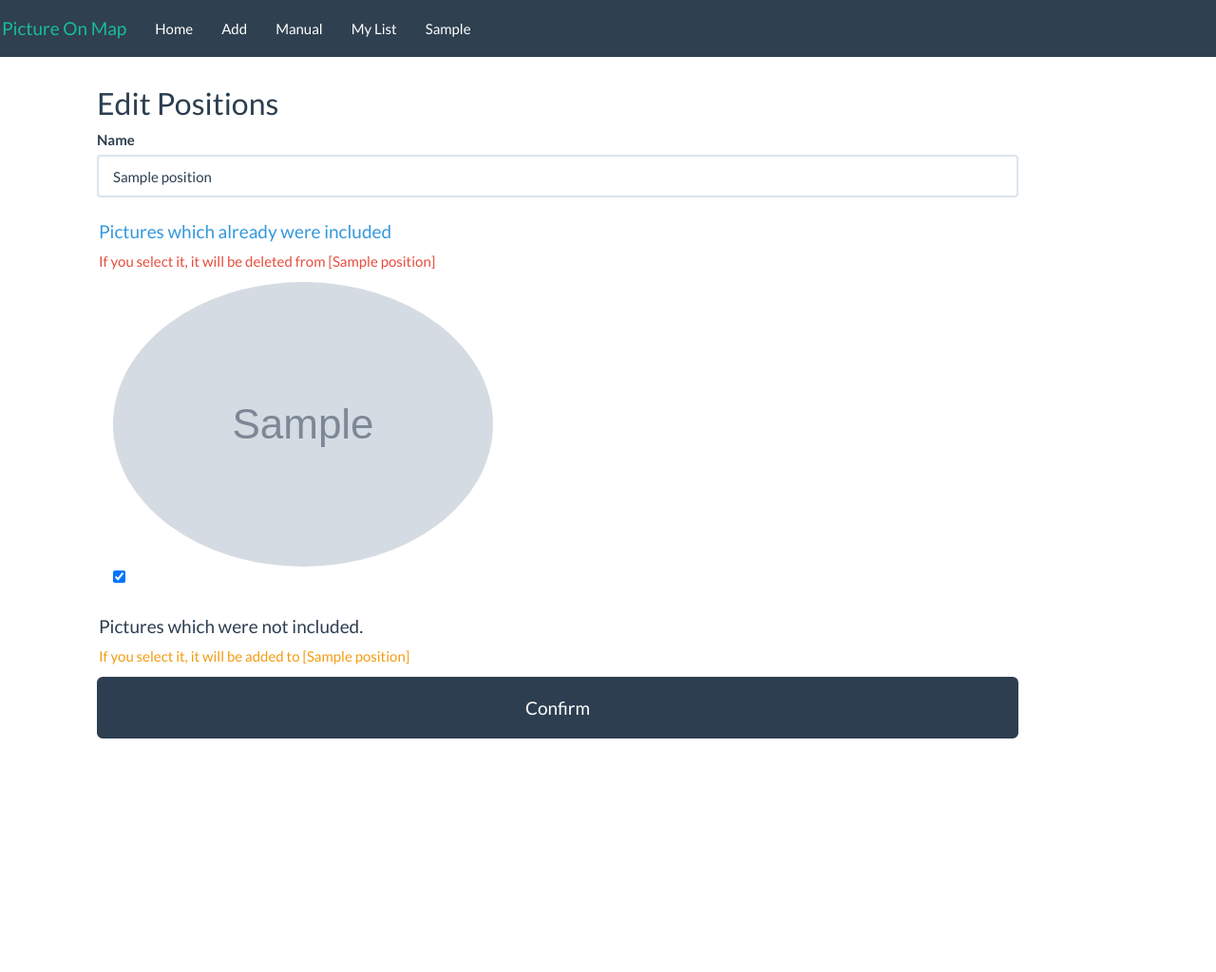
After one commit to happychallenge/allOnMap, a Django app: a page that uses onmap/templates/onmap/position_edit.html in a window 1280 px wide. The commit adds this page. Shown: the whole page at 95% size. Run offline with Django 3.2, Linux system fonts and the light colour scheme; a user stored in the database is signed in; tables that the repository leaves empty hold one stand-in row (values such as "Sample post"); grey boxes marked "Sample" are stand-in pictures; some libraries are stand-ins or nearby versions.

Commit message:
500 400 Error and Edit

```diff
--- a/allOnMap/urls.py
+++ b/allOnMap/urls.py
@@ -17,8 +17,8 @@ urlpatterns = [
     url(r'^onmap/', include('onmap.urls', namespace="onmap")),
 ]
 
-handler404 = 'ohttomobile.https.handler404'
-handler500 = 'ohttomobile.https.handler500'
+handler404 = 'allOnMap.https.handler404'
+handler500 = 'allOnMap.https.handler500'
 
 if settings.DEBUG == True:
     from django.conf.urls.static import static
--- a/onmap/admin.py
+++ b/onmap/admin.py
@@ -14,4 +14,4 @@ class PositionAdmin(admin.ModelAdmin):
 class PictureAdmin(admin.ModelAdmin):
     class Meta:
         model = Picture
-    list_display = ['id', 'name', 'locname', 'address', 'file']
+    list_display = ['id', 'name', 'locname', 'lat', 'lng', 'file']
--- a/onmap/forms.py
+++ b/onmap/forms.py
@@ -10,3 +10,12 @@ class PositionForm(forms.ModelForm):
     class Meta:
         model = Position
         fields = ['name', 'pictures', ]
+
+class PositionEditForm(forms.ModelForm):
+    name = forms.CharField(required=True,
+        widget=forms.TextInput(attrs={'placeholder': 'More than 2 words....'}))
+
+
+    class Meta:
+        model = Position
+        fields = ['name', ]
--- a/onmap/templates/onmap/partial/pos_add.html
+++ b/onmap/templates/onmap/partial/pos_add.html
@@ -2,7 +2,7 @@
 
 <div class="container-fluid">
   <div class="row">
-      <div class="col-sm-offset-2 col-sm-8">
+      <div class="col-sm-offset-1 col-sm-10">
           <div class="user-title">
             <h2 class="form-title"> {% trans "Add Picture" %} </h2>
           </div>
--- /dev/null
+++ b/onmap/templates/onmap/position_edit.html
@@ -0,0 +1,72 @@
+{% extends "base.html" %}
+{% load static  %}
+
+
+{% block css %}
+<link href="{% static 'css/picture.css' %}" rel="stylesheet" >
+<style>
+.container{
+  margin-left: 2px;
+  margin-right: 2px;
+  padding: 0px;
+}
+</style>
+{% endblock css %}
+
+
+{% block main %}
+
+{% load i18n bootstrap3 %}
+
+<div class="container">
+  <div class="row">
+      <div class="col-sm-offset-1 col-sm-10">
+          <div class="user-title">
+            <h2 class="form-title"> {% trans "Edit Positions" %} </h2>
+          </div>
+          <div class="body">
+            <form action="" method="post" id="form-post">
+
+              {% csrf_token %}
+              {% bootstrap_form form %}
+
+              <div class="container">
+                <h4 class="text-info">Pictures which already were included </h4>
+                <p class="text-danger">If you select it, it will be deleted from [{{form.instance.name}}] </p>
+                {% for picture in pictures %}
+                  <div class="col-xs-3 col-sm-3 col-md-2 justify-content-between">
+                    <img class="ratio img-circle" src="{{picture.file.url}}" alt="{{picture.name}}" /> <br>
+                    <input class="form-check-input position-static" type="checkbox" name="add_pictures" checked value="{{picture.id}}">
+                  </div>
+                {% endfor %}
+
+              </div>
+
+              <div class="container" style="height: 20px"></div>
+
+              <div class="container">
+                <h4 class="">Pictures which were not included. </h4>
+                <p class="text-warning">If you select it, it will be added to [{{form.instance.name}}] </p>
+                {% for picture in notpictures %}
+                  <div class="col-xs-3 col-sm-3 col-md-2 justify-content-between">
+                    <img class="ratio img-circle" src="{{picture.file.url}}" alt="{{picture.name}}" /> <br>
+                    <input class="form-check-input position-static" type="checkbox" name="add_pictures" value="{{picture.id}}">
+                  </div>
+                {% endfor %}
+              </div>
+              <input type="submit" id="btn_ok" class="btn btn-lg btn-primary btn-block" value="Confirm" />
+            </form>
+          </div>
+      </div>
+      <div class="dummy"></div>
+  </div>
+</div>
+
+{% endblock main %}
+
+
+{% block javascript %}
+
+<script src="{% static 'js/pictureadd.js' %}"></script>
+
+{% endblock javascript %}
--- a/onmap/templates/onmap/position_mylist.html
+++ b/onmap/templates/onmap/position_mylist.html
@@ -1,6 +1,5 @@
 {% extends "base.html" %}
 {% load static bootstrap3 i18n %}
-
 
 {% block css %}
 
--- a/onmap/urls.py
+++ b/onmap/urls.py
@@ -5,6 +5,8 @@ from . import views
 urlpatterns = [
     url(r'^$', views.home, name="index"),
     url(r'^add/$', views.add, name="add"),
+    url(r'^edit/(?P<slug>[-\w]+)/$', views.edit, name="edit"),
+    url(r'^delete/(?P<slug>[-\w]+)/$', views.delete, name="delete"),
     url(r'^privacy/$', views.privacy, name="privacy"),
     url(r'^manual/$', views.manual, name="manual"),
     url(r'^mylist/$', views.mylist, name="mylist"),
--- a/onmap/views.py
+++ b/onmap/views.py
@@ -4,7 +4,7 @@ from PIL import Image
 from .getGPS import get_lat_lon_dt
 from .adjust_location import transform
 from .models import Position, Picture
-from .forms import PositionForm
+from .forms import PositionForm, PositionEditForm
 
 # Create your views here.
 def home(request):
@@ -32,6 +32,47 @@ def detail(request, slug):
     else:
         context = {'position': position, 'china': False}
     return render(request, "onmap/position_detail.html", context)
+
+@login_required
+def edit(request, slug):
+    position = Position.objects.prefetch_related('pictures').get(slug=slug)
+    user = request.user
+    add_picture_set = []
+
+    if request.method == "POST":
+        form = PositionEditForm(request.POST, instance=position)
+        if form.is_valid():
+            position = form.save()
+
+            add_pictures = request.POST.getlist('add_pictures')
+            print("Picture ID : ", add_pictures)
+
+            for picture_id in add_pictures:
+                picture = get_object_or_404(Picture, id=picture_id)
+                add_picture_set.append(picture)
+
+            position.pictures.set(add_picture_set)
+
+            return redirect(position)
+    else:
+        form = PositionEditForm(instance=position)
+        pictures = position.pictures.all()
+
+        picture_ids = [ picture.id for picture in pictures ]
+        notpictures = Picture.objects.filter(author=user).exclude(id__in=picture_ids)
+
+    return render(request, "onmap/position_edit.html",
+            {'form': form, 'pictures':pictures, 'notpictures':notpictures})
+
+@login_required
+def delete(request, slug):
+    position = Position.objects.prefetch_related('pictures').get(slug=slug)
+
+    if request.method == "POST":
+        pass
+
+    return render(request, "onmap/position_edit.html",
+            {'position': position, })
 
 
 def apicall(request, slug):
@@ -132,7 +173,7 @@ def add(request):
             position.save()
             position.pictures.set(picture_files)
 
-            return redirect('onmap:detail', position.slug)
+            return redirect(position)
 
     else:
         form = PositionForm()
```
Also changed, not shown: onmap/templates/onmap/displayonmap.js (+4 -3 lines), onmap/templates/onmap/position_delete.html (added, +22 -0 lines), onmap/templates/onmap/position_detail.html (+13 -13 lines).
